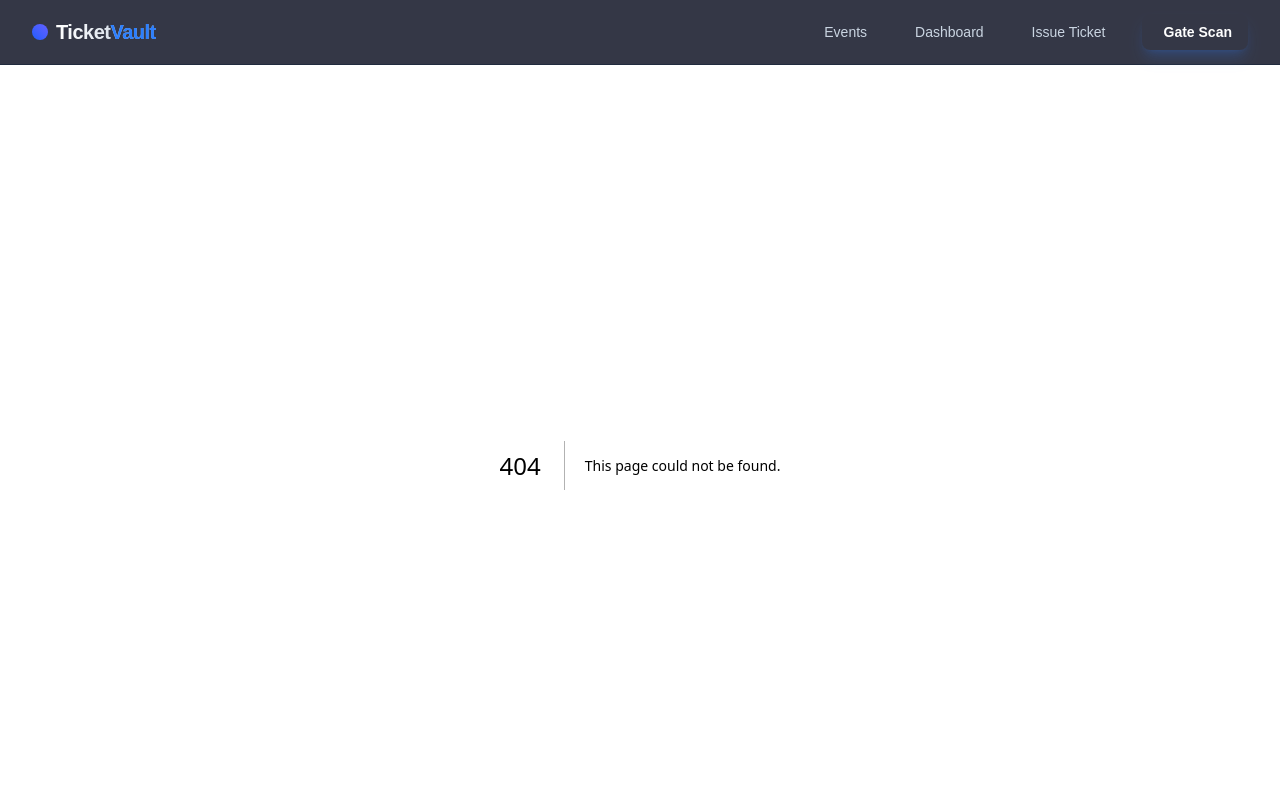
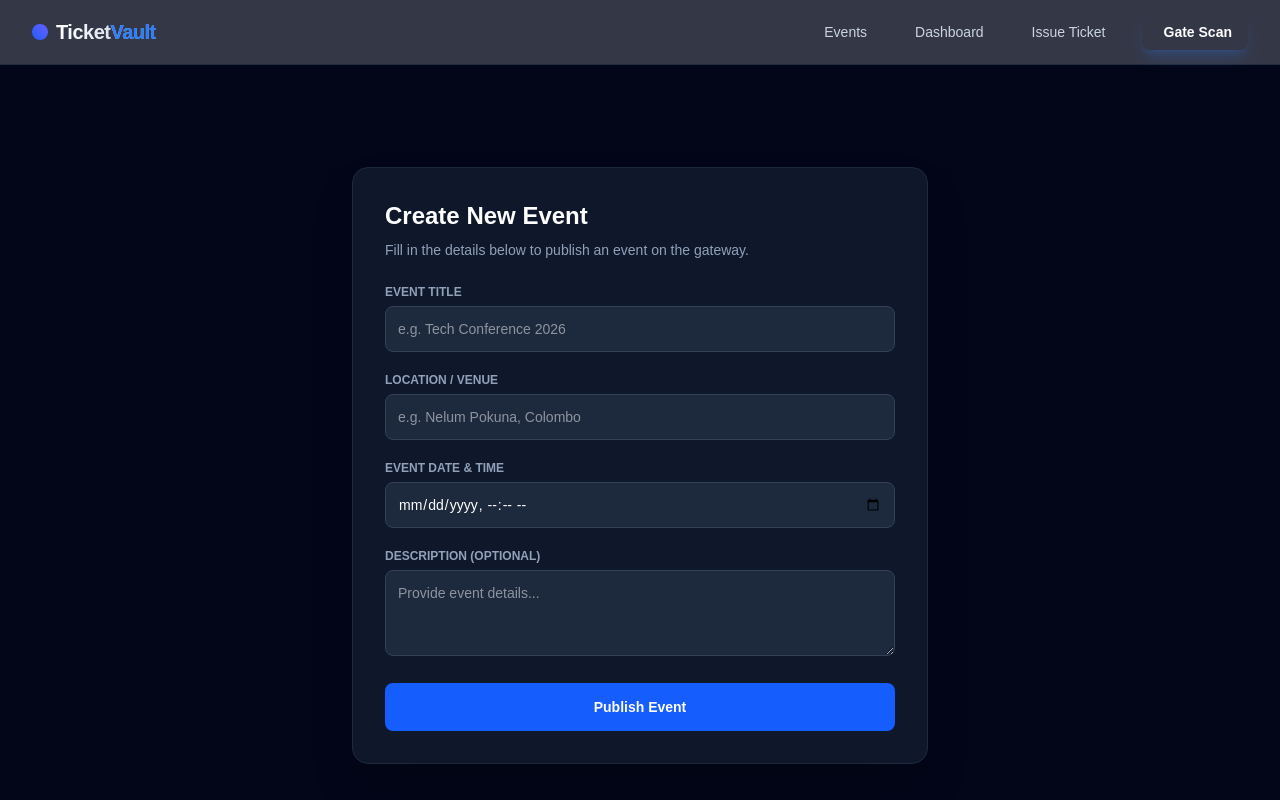
Before and after one commit to DeshanRashmika/ticket-vault, a Next.js app: page /events/new in a window 1280 px wide. Before the commit this address had no page. Shown: the top 800 px of the page. Built offline with nearby package versions, Linux system fonts and the light colour scheme; no server answers.

Commit message:
Add CreateEventPage component for event creation with form handling

```diff
--- /dev/null
+++ b/src/app/events/new/page.tsx
@@ -0,0 +1,122 @@
+"use client";
+
+import { useState } from "react";
+import { useRouter } from "next/navigation";
+import { createEvent } from "@/actions/event";
+
+export default function CreateEventPage() {
+  const router = useRouter();
+  const [formData, setFormData] = useState({
+    title: "",
+    description: "",
+    location: "",
+    date: "",
+    organizerId: "USER_ORGANIZER_01",
+  });
+  const [loading, setLoading] = useState(false);
+  const [error, setError] = useState<string | null>(null);
+
+async function handleSubmit(e: React.FormEvent) {
+  e.preventDefault();
+  setLoading(true);
+  setError(null);
+
+  try {
+    const res = await createEvent({
+      ...formData,
+      date: new Date(formData.date),
+    });
+
+    if (res.success) {
+      router.push("/events");
+    } else {
+      setError(res.error || "Failed to create event.");
+    }
+  } catch (err) {
+    setError("An unexpected error occurred.");
+  } finally {
+    setLoading(false);
+  }
+}
+
+  return (
+    <main className="min-h-screen bg-slate-950 text-white p-6 sm:p-12 flex justify-center items-center">
+      <div className="w-full max-w-xl bg-slate-900 p-8 rounded-2xl border border-slate-800 shadow-2xl">
+        <h1 className="text-2xl font-bold mb-2 text-white">Create New Event</h1>
+        <p className="text-slate-400 text-sm mb-6">
+          Fill in the details below to publish an event on the gateway.
+        </p>
+
+        {error && (
+          <div className="p-3 bg-red-900/50 border border-red-500 text-red-200 text-sm rounded-lg mb-6 text-center">
+            {error}
+          </div>
+        )}
+
+        <form onSubmit={handleSubmit} className="space-y-5">
+          <div>
+            <label className="block text-xs uppercase font-semibold text-slate-400 mb-1.5">
+              Event Title
+            </label>
+            <input
+              type="text"
+              required
+              value={formData.title}
+              onChange={(e) => setFormData({ ...formData, title: e.target.value })}
+              className="w-full p-3 rounded-lg bg-slate-800 border border-slate-700 text-white focus:outline-none focus:border-blue-500 text-sm"
+              placeholder="e.g. Tech Conference 2026"
+            />
+          </div>
+
+          <div>
+            <label className="block text-xs uppercase font-semibold text-slate-400 mb-1.5">
+              Location / Venue
+            </label>
+            <input
+              type="text"
+              required
+              value={formData.location}
+              onChange={(e) => setFormData({ ...formData, location: e.target.value })}
+              className="w-full p-3 rounded-lg bg-slate-800 border border-slate-700 text-white focus:outline-none focus:border-blue-500 text-sm"
+              placeholder="e.g. Nelum Pokuna, Colombo"
+            />
+          </div>
+
+          <div>
+            <label className="block text-xs uppercase font-semibold text-slate-400 mb-1.5">
+              Event Date & Time
+            </label>
+            <input
+              type="datetime-local"
+              required
+              value={formData.date}
+              onChange={(e) => setFormData({ ...formData, date: e.target.value })}
+              className="w-full p-3 rounded-lg bg-slate-800 border border-slate-700 text-white focus:outline-none focus:border-blue-500 text-sm"
+            />
+          </div>
+
+          <div>
+            <label className="block text-xs uppercase font-semibold text-slate-400 mb-1.5">
+              Description (Optional)
+            </label>
+            <textarea
+              rows={3}
+              value={formData.description}
+              onChange={(e) => setFormData({ ...formData, description: e.target.value })}
+              className="w-full p-3 rounded-lg bg-slate-800 border border-slate-700 text-white focus:outline-none focus:border-blue-500 text-sm"
+              placeholder="Provide event details..."
+            />
+          </div>
+
+          <button
+            type="submit"
+            disabled={loading}
+            className="w-full py-3.5 bg-blue-600 hover:bg-blue-500 text-white font-semibold rounded-lg transition disabled:opacity-50 text-sm"
+          >
+            {loading ? "Creating Event..." : "Publish Event"}
+          </button>
+        </form>
+      </div>
+    </main>
+  );
+}
--- /dev/null
+++ b/src/app/events/page.tsx
@@ -0,0 +1,81 @@
+import { prisma } from "@/lib/prisma";
+import Link from "next/link";
+
+export const revalidate = 0;
+
+export default async function EventsPage() {
+  const events = await prisma.event.findMany({
+    include: {
+      _count: { select: { tickets: true } },
+    },
+    orderBy: { date: "asc" },
+  });
+
+  return (
+    <main className="max-w-7xl mx-auto px-4 sm:px-6 lg:px-8 py-10">
+      <div className="flex justify-between items-center mb-8">
+        <div>
+          <h1 className="text-3xl font-bold text-white">Upcoming Events</h1>
+          <p className="text-slate-400 text-sm mt-1">
+            Browse active events and manage ticket issuance.
+          </p>
+        </div>
+        <Link
+          href="/events/new"
+          className="px-4 py-2 bg-blue-600 hover:bg-blue-500 rounded-lg text-sm font-semibold transition text-white"
+        >
+          + Create Event
+        </Link>
+      </div>
+
+      {events.length === 0 ? (
+        <div className="p-12 text-center bg-slate-900/50 rounded-2xl border border-slate-800">
+          <p className="text-slate-400 text-sm">No upcoming events scheduled right now.</p>
+          <Link href="/events/new" className="text-blue-400 hover:underline text-xs mt-2 inline-block">
+            Create the first event →
+          </Link>
+        </div>
+      ) : (
+        <div className="grid grid-cols-1 md:grid-cols-2 lg:grid-cols-3 gap-6">
+          {events.map((event) => (
+            <div
+              key={event.id}
+              className="bg-slate-900 border border-slate-800 rounded-2xl p-6 flex flex-col justify-between hover:border-slate-700 transition shadow-lg group"
+            >
+              <div>
+                <span className="text-xs font-semibold px-2.5 py-1 rounded bg-blue-500/10 text-blue-400 border border-blue-500/20">
+                  {new Date(event.date).toLocaleDateString("en-US", {
+                    month: "short",
+                    day: "numeric",
+                    year: "numeric",
+                  })}
+                </span>
+                <h3 className="text-xl font-bold text-white mt-3 group-hover:text-blue-400 transition">
+                  {event.title}
+                </h3>
+                <p className="text-slate-400 text-xs mt-1 flex items-center gap-1">
+                   {event.location}
+                </p>
+                {event.description && (
+                  <p className="text-slate-400 text-sm mt-3 line-clamp-2">{event.description}</p>
+                )}
+              </div>
+
+              <div className="mt-6 pt-4 border-t border-slate-800 flex items-center justify-between">
+                <span className="text-xs font-mono text-slate-500">
+                  {event._count.tickets} Tickets Issued
+                </span>
+                <Link
+                  href={`/tickets/issue?eventId=${event.id}`}
+                  className="px-3 py-1.5 bg-blue-600 hover:bg-blue-500 text-xs font-semibold text-white rounded-lg transition"
+                >
+                  Issue Ticket →
+                </Link>
+              </div>
+            </div>
+          ))}
+        </div>
+      )}
+    </main>
+  );
+}
--- a/src/app/my-tickets/page.tsx
+++ b/src/app/my-tickets/page.tsx
@@ -89,7 +89,7 @@ function MyTicketsForm() {
     <div className="max-w-5xl mx-auto space-y-8">
       {/* Search Header */}
       <div className="bg-slate-900 border border-slate-800 p-6 sm:p-8 rounded-2xl shadow-xl text-center">
-        <h1 className="text-3xl font-extrabold text-white">🎟️ My Ticket Wallet</h1>
+        <h1 className="text-3xl font-extrabold text-white"> My Ticket Wallet</h1>
         <p className="text-slate-400 text-sm mt-2 max-w-lg mx-auto">
           Enter your registered Email or User ID to access your cryptographically signed event passes.
         </p>
```
